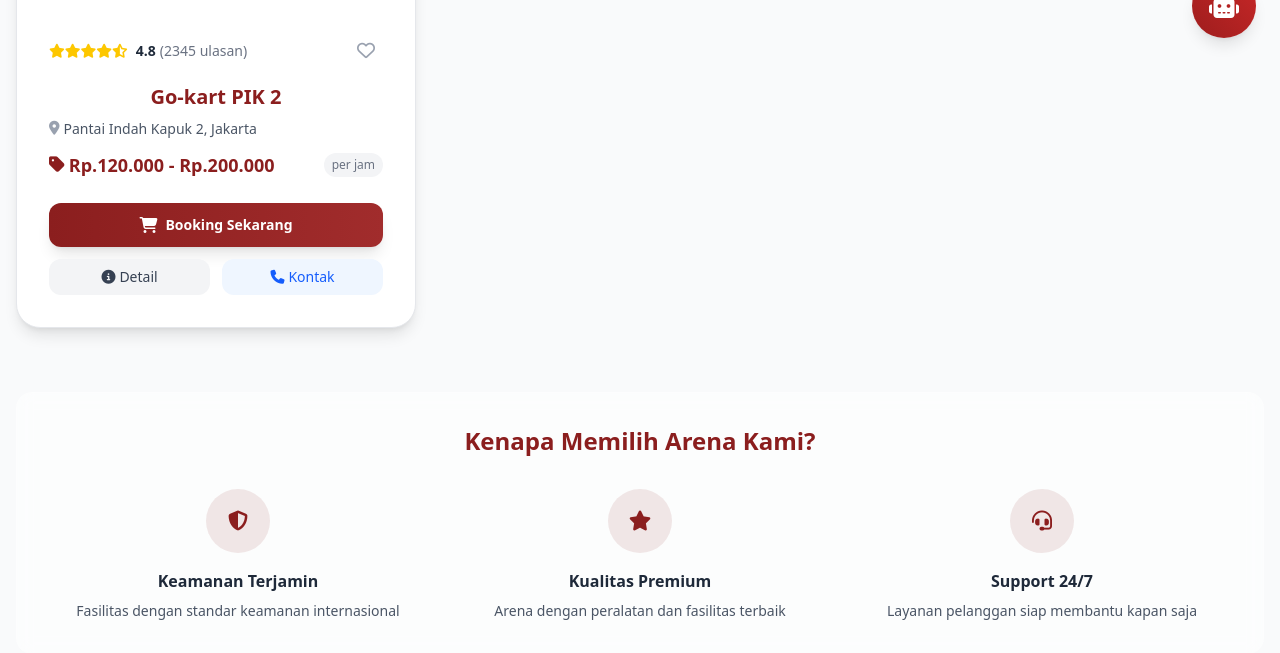
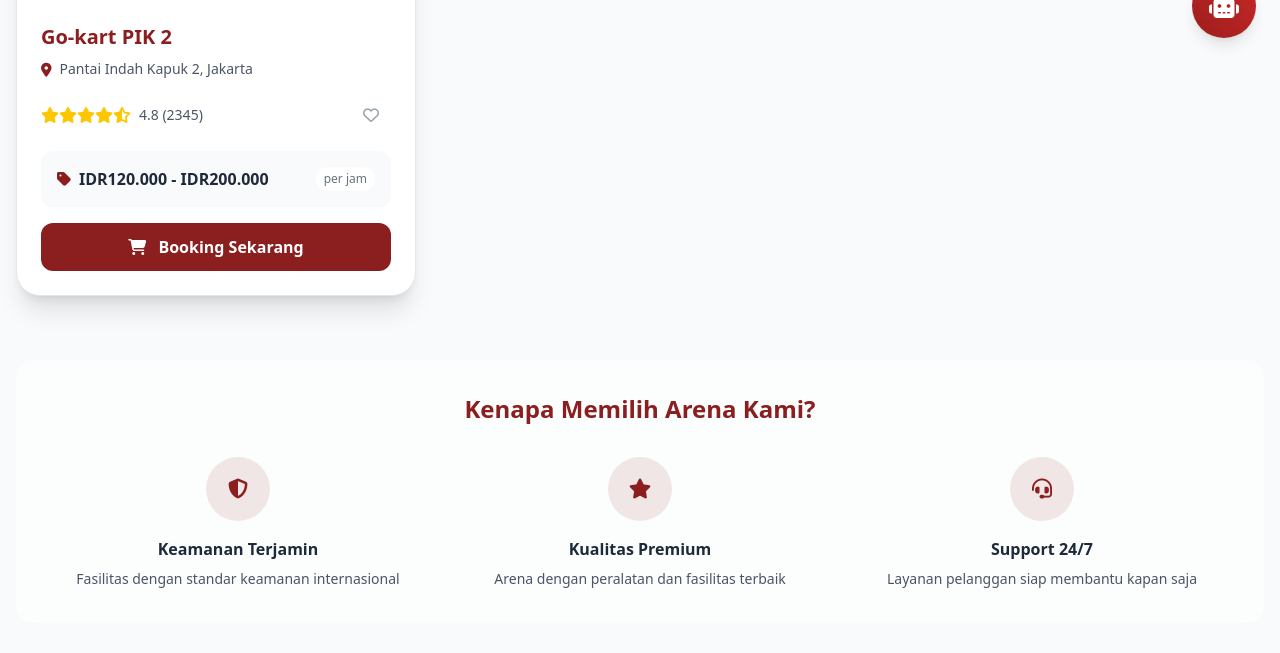
Before and after one commit to axellfumioo/sportzone, a Laravel app: page /sports/gokart in a window 1280 px wide. Shown: the part 738-1391 px from the top of the page. Run offline with Laravel 12, Linux system fonts and the light colour scheme; data comes from the database, SQL or seed files in the repository; style sheets or scripts are compiled from the project's sources; parts of the project's set-up code (start-up, migrations or seed data) failed here and were passed over; some libraries are stand-ins or nearby versions.

Commit message:
Enhance user authentication checks and improve profile and order views; update price formatting in views

```diff
--- a/app/Http/Controllers/OrderController.php
+++ b/app/Http/Controllers/OrderController.php
@@ -96,7 +96,7 @@ class OrderController extends Controller
         try {
             DB::table('order_histories')->insert([
                 'orderId'             => $orderId,
-                'name'               => $userId,
+                'name'               => $name,
                 'email'              => $email,
                 'phone'              => $phone,
                 'address'            => $address,
@@ -143,6 +143,10 @@ class OrderController extends Controller
     }
     public function viewOrder($id)
     {
+        if (!Auth::check()) {
+            return redirect('/');
+        }
+
         $order = OrderHistory::where('orderId', $id)->first();
         if (!$order) {
             return redirect('/')->with('error', 'Order tidak ditemukan.');
--- a/database/seeders/SportsSeeder.php
+++ b/database/seeders/SportsSeeder.php
@@ -48,7 +48,7 @@ class SportsSeeder extends Seeder
                 'arena_closing_hours' => '21:00',
                 'arena_address'       => 'Pantai Indah Kapuk 2, Jakarta',
                 'arena_price'         => '120000',
-                'arena_price_range'   => 'Rp.120.000 - Rp.200.000',
+                'arena_price_range'   => 'IDR120.000 - IDR200.000',
                 'selection_type'      => 'difficulty',
                 'selections'          => json_encode(['easy', 'medium', 'hard']),
                 'arena_background'      => 'https://images.unsplash.com/photo-1560990817-aaa93354ea9c?q=80&w=2070&auto=format&fit=crop&ixlib=rb-4.0.3&ixid=M3wxMjA3fDB8MHxwaG90by1wYWdlfHx8fGVufDB8fHx8fA%3D%3D',
--- a/resources/views/sports/index.blade.php
+++ b/resources/views/sports/index.blade.php
@@ -120,44 +120,52 @@
             <!-- Grid Arena -->
             <div class="grid grid-cols-1 sm:grid-cols-2 lg:grid-cols-3 gap-6">
                 @forelse($arenas as $arena)
-                <div class="group bg-white rounded-3xl shadow-lg overflow-hidden hover:shadow-2xl transition-all duration-500 transform hover:-translate-y-1 border border-gray-200">
-                    <!-- Gambar + Overlay -->
-                    <div class="relative overflow-hidden">
-                        <img src="/storage/{{ $arena->arena_background }}" loading="lazy" class="w-full h-56 sm:h-64 object-cover group-hover:scale-110 transition-transform duration-700" alt="{{ $arena->arena_name }}" />
+                <div class="group rounded-3xl overflow-hidden shadow-xl transition-all duration-500 transform hover:-translate-y-1 bg-white border border-gray-200">
+                    <!-- Gambar Arena -->
+                    <div class="relative">
+                        <img src="/storage/{{ $arena->arena_background }}" alt="{{ $arena->arena_name }}" loading="lazy" class="w-full h-64 object-cover transition-transform duration-700 group-hover:scale-105" />
                         <div class="absolute inset-0 bg-gradient-to-t from-black/80 via-black/30 to-transparent"></div>
-                        <div class="absolute top-4 right-4 z-10 flex flex-col gap-1">
-                            <span class="bg-white/95 backdrop-blur-sm text-[#8B1E1E] text-xs font-bold px-3 py-1.5 rounded-full shadow-lg border border-white/20">
+                        <div class="absolute top-4 right-4 z-10">
+                            <span class="bg-white text-[#8B1E1E] text-xs font-semibold px-3 py-1 rounded-full shadow-md">
                                 {{ $arena->arena_track }}
                             </span>
                         </div>
-                        <div class="absolute bottom-0 left-0 right-0 p-4 z-10">
-                            <div class="flex flex-wrap gap-2 text-white text-xs">
+                        <div class="absolute bottom-0 p-4 z-10 text-white text-xs flex flex-wrap gap-2">
                             @if($arena->sports_list_id == 2)
-                                <div class="flex items-center bg-white/20 backdrop-blur-sm px-2 py-1 rounded-full text-[10px] sm:text-xs">
-                                    <i class="fas fa-user mr-1"></i>
-                                    <span>14-17 Tahun</span>
+                            <div class="bg-white/20 px-2 py-1 rounded-full backdrop-blur-sm flex items-center">
+                                <i class="fas fa-user mr-1"></i> 14-17 Tahun
                             </div>
-                                <div class="flex items-center bg-white/20 backdrop-blur-sm px-2 py-1 rounded-full text-[10px] sm:text-xs">
-                                    <i class="fas fa-tachometer-alt mr-1"></i>
-                                    <span>>60km/h</span>
+                            <div class="bg-white/20 px-2 py-1 rounded-full backdrop-blur-sm flex items-center">
+                                <i class="fas fa-tachometer-alt mr-1"></i> >60km/h
                             </div>
                             @endif
-                                <div class="flex items-center bg-white/20 backdrop-blur-sm px-2 py-1 rounded-full text-[10px] sm:text-xs">
-                                    <i class="fas fa-clock mr-1"></i>
-                                    <span class="font-medium text-[10px] sm:text-xs">
-                                        {{ $arena->arena_opening_hours }} - {{ $arena->arena_closing_hours }}
-                                    </span>
-                                </div>
+                            <div class="bg-white/20 px-2 py-1 rounded-full backdrop-blur-sm flex items-center">
+                                <i class="fas fa-clock mr-1"></i> {{ $arena->arena_opening_hours }} - {{ $arena->arena_closing_hours }}
                             </div>
                         </div>
                     </div>
 
-                    <!-- Konten Card -->
-                    <div class="p-5 sm:p-6 lg:p-8 space-y-3">
-                        <div class="flex items-center justify-between">
-                            <div class="flex items-center space-x-2">
-                                <div class="flex items-center text-yellow-400 text-sm">
-                                    @for($i = 1; $i <= 5; $i++) @if($arena->arena_rating >= $i)
+                    <!-- Konten -->
+                    <div class="p-6 space-y-4">
+                        <!-- Rating & Favorite -->
+                        <div class="space-y-4">
+                            <!-- Arena Info - Moved to top -->
+                            <div class="space-y-2">
+                                <h2 class="text-xl font-bold text-left text-[#8B1E1E] transition-colors duration-200">
+                                    {{ $arena->arena_name }}
+                                </h2>
+                                <p class="flex items-start text-sm text-gray-600">
+                                    <i class="fas fa-map-marker-alt text-[#8B1E1E] mt-1 mr-2"></i>
+                                    <span class="line-clamp-2">{{ $arena->arena_address }}</span>
+                                </p>
+                            </div>
+
+                            <!-- Rating & Reviews -->
+                            <div class="flex justify-between items-center">
+                                <div class="flex items-center gap-2">
+                                    <div class="flex text-yellow-400">
+                                        @for($i = 1; $i <= 5; $i++)
+                                            @if($arena->arena_rating >= $i)
                                                 <i class="fas fa-star"></i>
                                             @elseif($arena->arena_rating > $i - 1)
                                                 <i class="fas fa-star-half-alt"></i>
@@ -166,52 +174,31 @@
                                             @endif
                                         @endfor
                                     </div>
-                                <div class="flex items-center text-xs sm:text-sm">
-                                    <span class="font-bold text-gray-800">{{ $arena->arena_rating }}</span>
-                                    <span class="text-gray-500 ml-1">({{ $arena->arena_reviews }} ulasan)</span>
+                                    <span class="text-sm font-medium text-gray-600">
+                                        {{ number_format($arena->arena_rating, 1) }} ({{ $arena->arena_reviews }})
+                                    </span>
                                 </div>
-                            </div>
-                            <button class="p-2 rounded-full hover:bg-gray-100 transition-colors duration-200 group">
-                                <i class="far fa-heart text-gray-400 group-hover:text-red-600 transition-colors duration-200 text-lg"></i>
+                                <button class="w-10 h-10 rounded-full hover:bg-red-50 transition-colors duration-200 flex items-center justify-center">
+                                    <i class="far fa-heart text-gray-400 hover:text-red-500 transition-colors duration-200"></i>
                                 </button>
                             </div>
 
-                        <div class="space-y-2">
-                            <h3 class="text-lg sm:text-xl font-bold text-[#8B1E1E] group-hover:text-[#a12c2c] transition-colors duration-200">
-                                {{ $arena->arena_name }}
-                            </h3>
-                            <div class="flex items-start text-gray-600 text-xs sm:text-sm">
-                                <i class="fas fa-map-marker-alt mt-0.5 mr-1 text-gray-400 text-sm"></i>
-                                <span class="line-clamp-2">{{ $arena->arena_address }}</span>
+                            <!-- Pricing -->
+                            <div class="bg-gray-50 rounded-xl p-4 flex justify-between items-center">
+                                <div class="flex items-center">
+                                    <i class="fas fa-tag text-[#8B1E1E] mr-2"></i>
+                                    <span class="font-semibold text-gray-800">
+                                        {{ $arena->arena_price_range ?? 'Rp85.000 - Rp150.000' }}
+                                    </span>
+                                </div>
+                                <span class="text-xs text-gray-500 bg-white px-2 py-1 rounded-full">per jam</span>
                             </div>
                         </div>
 
-                        <div class="flex items-center justify-between">
-                            <div class="flex items-center">
-                                <i class="fas fa-tag text-[#8B1E1E] mr-1 text-base sm:text-lg"></i>
-                                <span class="text-base sm:text-lg font-bold text-[#8B1E1E]">
-                                    {{ $arena->arena_price_range ?? 'Rp85.000 - Rp150.000' }}
-                                </span>
-                            </div>
-                            <span class="text-[10px] sm:text-xs text-gray-500 bg-gray-100 px-2 py-1 rounded-full">per jam</span>
-                        </div>
-
-                        <div class="pt-3 space-y-2 sm:space-y-3">
-                            <a href="/book/{{ $arena->arena_slugs }}" class="w-full flex items-center justify-center bg-gradient-to-r from-[#8B1E1E] to-[#a12c2c] text-white py-2.5 sm:py-3 rounded-xl font-semibold shadow-lg hover:shadow-xl transition-all duration-300 transform hover:scale-[1.02]">
-                                <i class="fa-solid fa-cart-shopping text-sm sm:text-base mr-2 group-hover:animate-bounce"></i>
-                                <span class="text-xs sm:text-sm">Booking Sekarang</span>
+                        <!-- Tombol Booking -->
+                        <a href="/book/{{ $arena->arena_slugs }}" class="block w-full bg-[#8B1E1E] text-white text-center py-3 rounded-xl font-semibold hover:bg-[#a12c2c] transition-all">
+                            <i class="fas fa-cart-shopping mr-2"></i> Booking Sekarang
                         </a>
-                            <div class="flex gap-2 sm:gap-3">
-                                <button class="flex-1 flex items-center justify-center bg-gray-100 text-gray-700 py-2 rounded-xl font-medium hover:bg-gray-200 transition-colors duration-200 text-xs sm:text-sm">
-                                    <i class="fas fa-info-circle mr-1"></i>
-                                    Detail
-                                </button>
-                                <button class="flex-1 flex items-center justify-center bg-blue-50 text-blue-600 py-2 rounded-xl font-medium hover:bg-blue-100 transition-colors duration-200 text-xs sm:text-sm">
-                                    <i class="fas fa-phone mr-1"></i>
-                                    Kontak
-                                </button>
-                            </div>
-                        </div>
                     </div>
                 </div>
                 @empty
```
Also changed, not shown: app/Http/Controllers/AuthController.php (+7 -3 lines), resources/views/book/index.blade.php (+5 -5 lines), resources/views/payment/details.blade.php (+18 -6 lines), resources/views/profile/index.blade.php (+22 -9 lines). Lines whose indentation alone changed are shown as unchanged.
